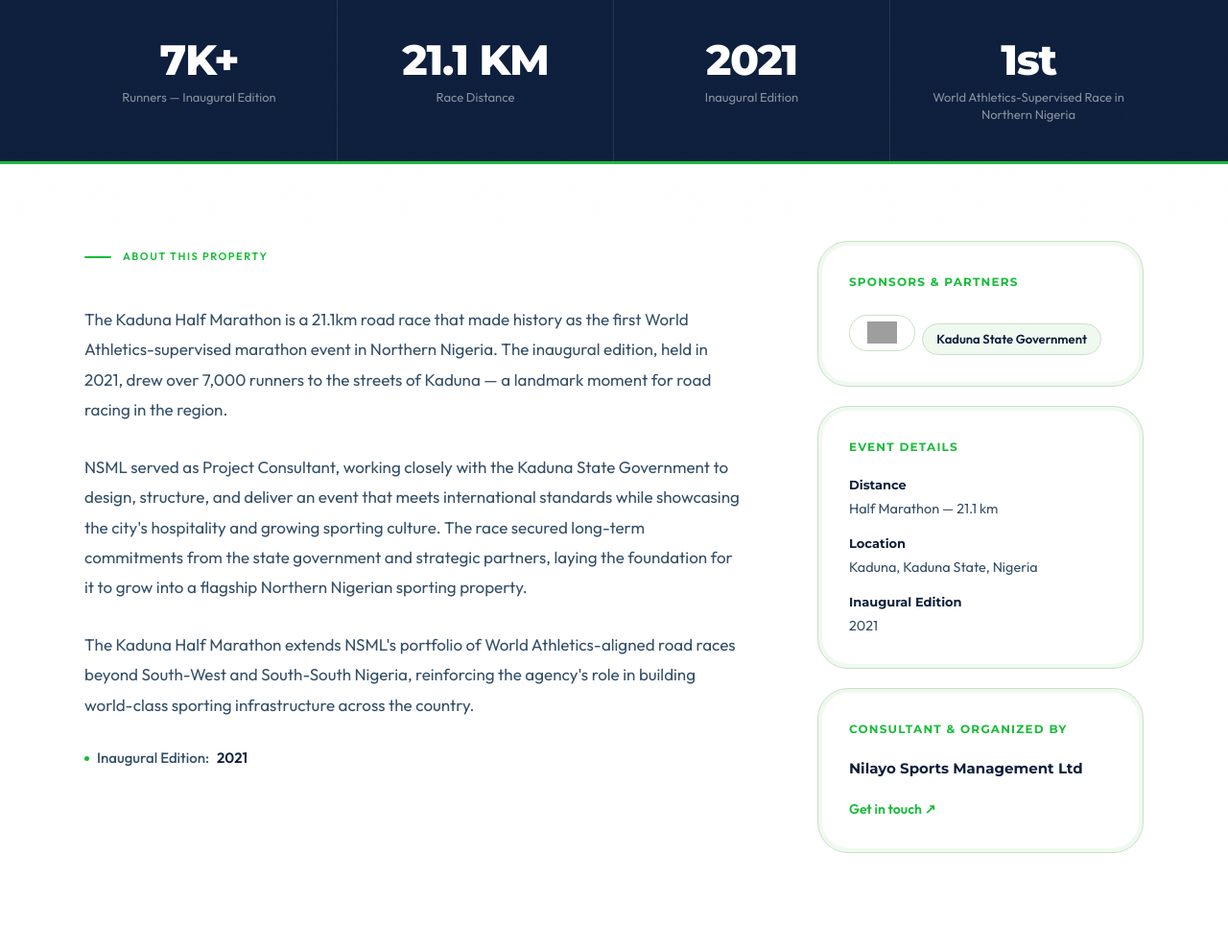
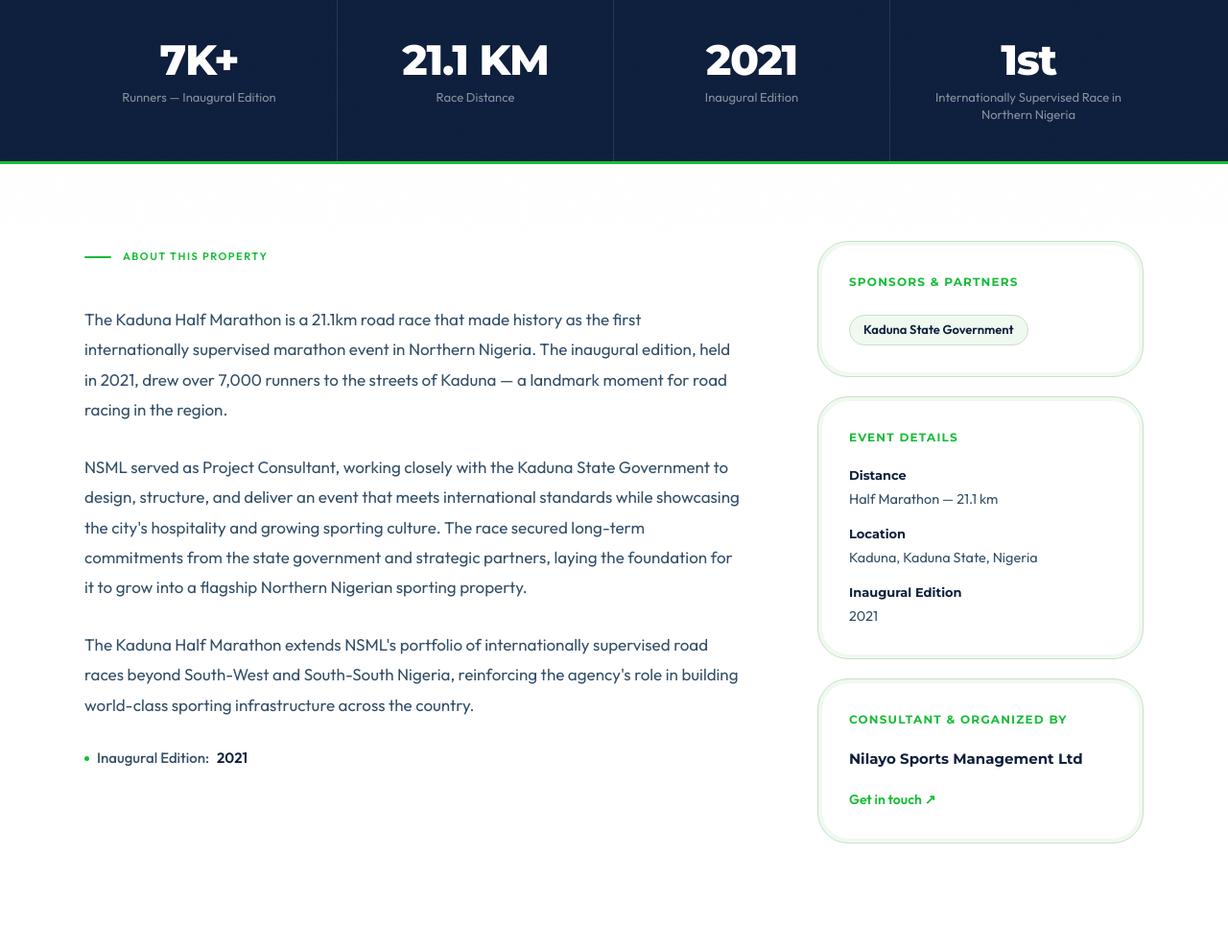
Before and after one commit to TheDanielOkpara/nsml-website, a PHP site: page /kaduna-marathon.html in a window 1280 px wide. Shown: the part 560-1550 px from the top of the page at 96% size. Run offline with PHP 8.4, Linux system fonts and the light colour scheme; data that the repository does not hold is empty; some libraries are stand-ins or nearby versions; grey boxes are pictures that could not be loaded.

Commit message:
Remove all World Athletics name and trademark references from the website
World Athletics trademark usage is event-specific; displaying the name
and logo in a company-level context (marquee, ticker, footer badge,
hero eyebrow, "Trusted By" row, meta descriptions, body copy) is
outside permitted use. Removed from all 17 pages across the site.

Co-Authored-By: Claude Sonnet 4.6 <noreply@anthropic.com>

```diff
--- a/abeokuta-race.php
+++ b/abeokuta-race.php
@@ -578,7 +578,7 @@
       <div class="footer-top">
         <div>
           <a href="/" class="f-logo"><img src="images/logo.png" alt="Nilayo Sports Management Ltd" class="f-logo-img"></a>
-          <div class="f-tagline">Africa's leading sports marketing, brand management and procurement agency. World Athletics Certified.</div>
+          <div class="f-tagline">Africa's leading sports marketing, brand management and procurement agency.</div>
         </div>
         <div>
           <div class="f-col-title">Navigate</div>
@@ -616,7 +616,7 @@
       <div class="footer-bottom">
         <div class="f-copy">&copy; 2025 Nilayo Sports Management Ltd. All rights reserved.</div>
         <a href="http://designthngs.com/" target="_blank" rel="noopener" class="f-credit">Built by Design Things Studio</a>
-        <div class="f-cert-pill"><span class="eyebrow-dot"></span>World Athletics Certified 2025</div>
+
       </div>
     </div>
   </footer>
--- a/about.php
+++ b/about.php
@@ -597,7 +597,7 @@ function initials_of(string $name): string {
       <div class="footer-top">
         <div>
           <a href="/" class="f-logo"><img src="images/logo.png" alt="Nilayo Sports Management Ltd" class="f-logo-img"></a>
-          <div class="f-tagline">Africa's leading sports marketing, brand management and procurement agency. World Athletics Certified. Home of the Access Bank Lagos City Marathon.</div>
+          <div class="f-tagline">Africa's leading sports marketing, brand management and procurement agency. Home of the Access Bank Lagos City Marathon.</div>
         </div>
         <div>
           <div class="f-col-title">Navigate</div>
@@ -648,7 +648,7 @@ function initials_of(string $name): string {
             <div class="footer-bottom">
         <div class="f-copy">2025 Nilayo Sports Management Ltd. All rights reserved.</div>
         <a href="http://designthngs.com/" target="_blank" rel="noopener" class="f-credit">Built by Design Things Studio</a>
-        <div class="f-cert-pill"><span class="eyebrow-dot"></span>World Athletics Certified 2025</div>
+
       </div>
     </div>
   </footer>
--- a/article.php
+++ b/article.php
@@ -849,7 +849,7 @@ $postDate = $post['published_at'] ? date('F j, Y', strtotime($post['published_at
       <div class="footer-top">
         <div>
           <a href="/" class="f-logo"><img src="images/logo.png" alt="Nilayo Sports Management Ltd" class="f-logo-img"></a>
-          <div class="f-tagline">Africa's leading sports marketing, brand management and procurement agency. World Athletics Certified. Home of the Access Bank Lagos City Marathon.</div>
+          <div class="f-tagline">Africa's leading sports marketing, brand management and procurement agency. Home of the Access Bank Lagos City Marathon.</div>
         </div>
         <div>
           <div class="f-col-title">Navigate</div>
@@ -900,7 +900,7 @@ $postDate = $post['published_at'] ? date('F j, Y', strtotime($post['published_at
             <div class="footer-bottom">
         <div class="f-copy">&copy; 2025 Nilayo Sports Management Ltd. All rights reserved.</div>
         <a href="http://designthngs.com/" target="_blank" rel="noopener" class="f-credit">Built by Design Things Studio</a>
-        <div class="f-cert-pill"><span class="eyebrow-dot"></span>World Athletics Certified 2025</div>
+
       </div>
     </div>
   </footer>
--- a/contact.php
+++ b/contact.php
@@ -392,7 +392,7 @@
               <div class="info-icon">🏅</div>
               <div>
                 <div class="info-label">Certification</div>
-                <div class="info-value">World Athletics — Africa's Strongest Marathon Brand 2025</div>
+                <div class="info-value">Africa's Strongest Marathon Brand 2025</div>
               </div>
             </div>
           </div>
@@ -523,7 +523,7 @@
       <div class="footer-top">
         <div>
           <a href="/" class="f-logo"><img src="images/logo.png" alt="Nilayo Sports Management Ltd" class="f-logo-img"></a>
-          <div class="f-tagline">Africa's leading sports marketing, brand management and procurement agency. World Athletics Certified. Home of the Access Bank Lagos City Marathon.</div>
+          <div class="f-tagline">Africa's leading sports marketing, brand management and procurement agency. Home of the Access Bank Lagos City Marathon.</div>
         </div>
         <div>
           <div class="f-col-title">Navigate</div>
@@ -574,7 +574,7 @@
             <div class="footer-bottom">
         <div class="f-copy">&copy; 2025 Nilayo Sports Management Ltd. All rights reserved.</div>
         <a href="http://designthngs.com/" target="_blank" rel="noopener" class="f-credit">Built by Design Things Studio</a>
-        <div class="f-cert-pill"><span class="eyebrow-dot"></span>World Athletics Certified 2025</div>
+
       </div>
     </div>
   </footer>
--- a/copa-lagos.php
+++ b/copa-lagos.php
@@ -557,7 +557,7 @@
       <div class="footer-top">
         <div>
           <a href="/" class="f-logo"><img src="images/logo.png" alt="Nilayo Sports Management Ltd" class="f-logo-img"></a>
-          <div class="f-tagline">Africa's leading sports marketing, brand management and procurement agency. World Athletics Certified.</div>
+          <div class="f-tagline">Africa's leading sports marketing, brand management and procurement agency.</div>
         </div>
         <div>
           <div class="f-col-title">Navigate</div>
@@ -595,7 +595,7 @@
       <div class="footer-bottom">
         <div class="f-copy">&copy; 2025 Nilayo Sports Management Ltd. All rights reserved.</div>
         <a href="http://designthngs.com/" target="_blank" rel="noopener" class="f-credit">Built by Design Things Studio</a>
-        <div class="f-cert-pill"><span class="eyebrow-dot"></span>World Athletics Certified 2025</div>
+
       </div>
     </div>
   </footer>
--- a/iau-remo-championship.html
+++ b/iau-remo-championship.html
@@ -543,7 +543,6 @@
     <div class="partners-lbl">Trusted Partners &amp; Affiliations</div>
     <div class="partners-track">
       <div class="partners-set">
-        <img src="images/partners/web/world-athletics.png" alt="World Athletics" loading="eager" decoding="async" class="partner-logo">
         <img src="images/partners/web/pngroyale.com-access-bank-plc-logo.png" alt="Access Bank" loading="eager" decoding="async" class="partner-logo">
         <img src="images/partners/web/premium-trust-logo-colour-png.png" alt="PremiumTrust Bank" loading="eager" decoding="async" class="partner-logo">
         <img src="images/partners/web/airtel-logo.png" alt="Airtel Nigeria" loading="eager" decoding="async" class="partner-logo">
@@ -563,7 +562,6 @@
         <img src="images/partners/web/vitabol-hd-logo.png" alt="Vitabol" loading="eager" decoding="async" class="partner-logo">
       </div>
       <div class="partners-set" aria-hidden="true">
-        <img src="images/partners/web/world-athletics.png" alt="World Athletics" loading="eager" decoding="async" class="partner-logo">
         <img src="images/partners/web/pngroyale.com-access-bank-plc-logo.png" alt="Access Bank" loading="eager" decoding="async" class="partner-logo">
         <img src="images/partners/web/premium-trust-logo-colour-png.png" alt="PremiumTrust Bank" loading="eager" decoding="async" class="partner-logo">
         <img src="images/partners/web/airtel-logo.png" alt="Airtel Nigeria" loading="eager" decoding="async" class="partner-logo">
@@ -590,7 +588,7 @@
       <div class="footer-top">
         <div>
           <a href="/" class="f-logo"><img src="images/logo.png" alt="Nilayo Sports Management Ltd" class="f-logo-img"></a>
-          <div class="f-tagline">Africa's leading sports marketing, brand management and procurement agency. World Athletics Certified. Home of the Access Bank Lagos City Marathon.</div>
+          <div class="f-tagline">Africa's leading sports marketing, brand management and procurement agency. Home of the Access Bank Lagos City Marathon.</div>
         </div>
         <div>
           <div class="f-col-title">Navigate</div>
@@ -632,7 +630,7 @@
       <div class="footer-bottom">
         <div class="f-copy">&copy; 2025 Nilayo Sports Management Ltd. All rights reserved.</div>
         <a href="http://designthngs.com/" target="_blank" rel="noopener" class="f-credit">Built by Design Things Studio</a>
-        <div class="f-cert-pill"><span class="eyebrow-dot"></span>World Athletics Certified 2025</div>
+
       </div>
     </div>
   </footer>
--- a/ijebu-marathon.html
+++ b/ijebu-marathon.html
@@ -564,7 +564,6 @@
     <div class="partners-lbl">Trusted Partners &amp; Affiliations</div>
     <div class="partners-track">
       <div class="partners-set">
-        <img src="images/partners/web/world-athletics.png" alt="World Athletics" loading="eager" decoding="async" class="partner-logo">
         <img src="images/partners/web/pngroyale.com-access-bank-plc-logo.png" alt="Access Bank" loading="eager" decoding="async" class="partner-logo">
         <img src="images/partners/web/premium-trust-logo-colour-png.png" alt="PremiumTrust Bank" loading="eager" decoding="async" class="partner-logo">
         <img src="images/partners/web/airtel-logo.png" alt="Airtel Nigeria" loading="eager" decoding="async" class="partner-logo">
@@ -584,7 +583,6 @@
         <img src="images/partners/web/vitabol-hd-logo.png" alt="Vitabol" loading="eager" decoding="async" class="partner-logo">
       </div>
       <div class="partners-set" aria-hidden="true">
-        <img src="images/partners/web/world-athletics.png" alt="World Athletics" loading="eager" decoding="async" class="partner-logo">
         <img src="images/partners/web/pngroyale.com-access-bank-plc-logo.png" alt="Access Bank" loading="eager" decoding="async" class="partner-logo">
         <img src="images/partners/web/premium-trust-logo-colour-png.png" alt="PremiumTrust Bank" loading="eager" decoding="async" class="partner-logo">
         <img src="images/partners/web/airtel-logo.png" alt="Airtel Nigeria" loading="eager" decoding="async" class="partner-logo">
@@ -611,7 +609,7 @@
       <div class="footer-top">
         <div>
           <a href="/" class="f-logo"><img src="images/logo.png" alt="Nilayo Sports Management Ltd" class="f-logo-img"></a>
-          <div class="f-tagline">Africa's leading sports marketing, brand management and procurement agency. World Athletics Certified. Home of the Access Bank Lagos City Marathon.</div>
+          <div class="f-tagline">Africa's leading sports marketing, brand management and procurement agency. Home of the Access Bank Lagos City Marathon.</div>
         </div>
         <div>
           <div class="f-col-title">Navigate</div>
@@ -651,7 +649,7 @@
       <div class="footer-bottom">
         <div class="f-copy">&copy; 2025 Nilayo Sports Management Ltd. All rights reserved.</div>
         <a href="http://designthngs.com/" target="_blank" rel="noopener" class="f-credit">Built by Design Things Studio</a>
-        <div class="f-cert-pill"><span class="eyebrow-dot"></span>World Athletics Certified 2025</div>
+
       </div>
     </div>
   </footer>
--- a/kaduna-marathon.html
+++ b/kaduna-marathon.html
@@ -4,16 +4,16 @@
   <meta charset="UTF-8">
   <meta name="viewport" content="width=device-width, initial-scale=1.0">
   <title>Kaduna Half Marathon — Nilayo Sports Management</title>
-  <meta name="description" content="The Kaduna Half Marathon — the first World Athletics-supervised marathon in Northern Nigeria, delivered by Nilayo Sports Management. Inaugural edition 2021 with 7,000+ runners.">
+  <meta name="description" content="The Kaduna Half Marathon — the first internationally supervised marathon in Northern Nigeria, delivered by Nilayo Sports Management. Inaugural edition 2021 with 7,000+ runners.">
   <!-- Open Graph / social sharing -->
   <meta property="og:type" content="website">
   <meta property="og:url" content="https://nilayosports.com/kaduna-marathon">
   <meta property="og:title" content="Kaduna Half Marathon — Nilayo Sports Management">
-  <meta property="og:description" content="The Kaduna Half Marathon — the first World Athletics-supervised marathon in Northern Nigeria, delivered by Nilayo Sports Management. Inaugural edition 2021 with 7,000+ runners.">
+  <meta property="og:description" content="The Kaduna Half Marathon — the first internationally supervised marathon in Northern Nigeria, delivered by Nilayo Sports Management. Inaugural edition 2021 with 7,000+ runners.">
   <meta property="og:image" content="https://nilayosports.com/images/events/kaduna/kaduna-04.jpg">
   <meta name="twitter:card" content="summary_large_image">
   <meta name="twitter:title" content="Kaduna Half Marathon — Nilayo Sports Management">
-  <meta name="twitter:description" content="The Kaduna Half Marathon — the first World Athletics-supervised marathon in Northern Nigeria, delivered by Nilayo Sports Management. Inaugural edition 2021 with 7,000+ runners.">
+  <meta name="twitter:description" content="The Kaduna Half Marathon — the first internationally supervised marathon in Northern Nigeria, delivered by Nilayo Sports Management. Inaugural edition 2021 with 7,000+ runners.">
   <meta name="twitter:image" content="https://nilayosports.com/images/events/kaduna/kaduna-04.jpg">
 
   <link rel="preconnect" href="https://fonts.googleapis.com">
@@ -403,7 +403,7 @@
       </div>
       <div class="prop-stat-item">
         <div class="prop-stat-val">1st</div>
-        <div class="prop-stat-lbl">World Athletics-Supervised Race in Northern Nigeria</div>
+        <div class="prop-stat-lbl">Internationally Supervised Race in Northern Nigeria</div>
       </div>
     </div>
   </div>
@@ -412,9 +412,9 @@
   <div class="prop-content">
     <div class="prop-body" data-reveal>
       <div class="section-tag">About This Property</div>
-      <p>The Kaduna Half Marathon is a 21.1km road race that made history as the first World Athletics-supervised marathon event in Northern Nigeria. The inaugural edition, held in 2021, drew over 7,000 runners to the streets of Kaduna — a landmark moment for road racing in the region.</p>
+      <p>The Kaduna Half Marathon is a 21.1km road race that made history as the first internationally supervised marathon event in Northern Nigeria. The inaugural edition, held in 2021, drew over 7,000 runners to the streets of Kaduna — a landmark moment for road racing in the region.</p>
       <p>NSML served as Project Consultant, working closely with the Kaduna State Government to design, structure, and deliver an event that meets international standards while showcasing the city's hospitality and growing sporting culture. The race secured long-term commitments from the state government and strategic partners, laying the foundation for it to grow into a flagship Northern Nigerian sporting property.</p>
-      <p>The Kaduna Half Marathon extends NSML's portfolio of World Athletics-aligned road races beyond South-West and South-South Nigeria, reinforcing the agency's role in building world-class sporting infrastructure across the country.</p>
+      <p>The Kaduna Half Marathon extends NSML's portfolio of internationally supervised road races beyond South-West and South-South Nigeria, reinforcing the agency's role in building world-class sporting infrastructure across the country.</p>
       <div class="prop-next">
         <span class="eyebrow-dot"></span>
         Inaugural Edition: <strong>2021</strong>
@@ -426,7 +426,6 @@
         <div class="prop-sidebar-card-inner">
           <div class="prop-sidebar-title">Sponsors &amp; Partners</div>
           <div>
-            <span class="sponsor-logo-pill"><img src="images/partners/web/world-athletics.png" alt="World Athletics" loading="lazy"></span>
             <span class="sponsor-pill">Kaduna State Government</span>
           </div>
         </div>
@@ -534,7 +533,7 @@
   <!-- CTA BAND -->
   <div class="prop-cta-band">
     <h2>Interested in Sponsoring This Event?</h2>
-    <p>Partner with NSML to associate your brand with Northern Nigeria's first World Athletics-supervised road race. We create meaningful connections between brands and communities.</p>
+    <p>Partner with NSML to associate your brand with Northern Nigeria's premier road race. We create meaningful connections between brands and communities.</p>
     <a href="contact" class="btn-white-solid">
       <span>Start a Conversation</span>
       <span class="btn-icon" style="width:2rem;height:2rem;border-radius:50%;background:rgba(0,0,0,0.1);display:flex;align-items:center;justify-content:center;">↗</span>
@@ -546,7 +545,6 @@
     <div class="partners-lbl">Trusted Partners &amp; Affiliations</div>
     <div class="partners-track">
       <div class="partners-set">
-        <img src="images/partners/web/world-athletics.png" alt="World Athletics" loading="eager" decoding="async" class="partner-logo">
         <img src="images/partners/web/pngroyale.com-access-bank-plc-logo.png" alt="Access Bank" loading="eager" decoding="async" class="partner-logo">
         <img src="images/partners/web/premium-trust-logo-colour-png.png" alt="PremiumTrust Bank" loading="eager" decoding="async" class="partner-logo">
         <img src="images/partners/web/airtel-logo.png" alt="Airtel Nigeria" loading="eager" decoding="async" class="partner-logo">
@@ -566,7 +564,6 @@
         <img src="images/partners/web/vitabol-hd-logo.png" alt="Vitabol" loading="eager" decoding="async" class="partner-logo">
       </div>
       <div class="partners-set" aria-hidden="true">
-        <img src="images/partners/web/world-athletics.png" alt="World Athletics" loading="eager" decoding="async" class="partner-logo">
         <img src="images/partners/web/pngroyale.com-access-bank-plc-logo.png" alt="Access Bank" loading="eager" decoding="async" class="partner-logo">
         <img src="images/partners/web/premium-trust-logo-colour-png.png" alt="PremiumTrust Bank" loading="eager" decoding="async" class="partner-logo">
         <img src="images/partners/web/airtel-logo.png" alt="Airtel Nigeria" loading="eager" decoding="async" class="partner-logo">
@@ -593,7 +590,7 @@
       <div class="footer-top">
         <div>
           <a href="/" class="f-logo"><img src="images/logo.png" alt="Nilayo Sports Management Ltd" class="f-logo-img"></a>
-          <div class="f-tagline">Africa's leading sports marketing, brand management and procurement agency. World Athletics Certified. Home of the Access Bank Lagos City Marathon.</div>
+          <div class="f-tagline">Africa's leading sports marketing, brand management and procurement agency. Home of the Access Bank Lagos City Marathon.</div>
         </div>
         <div>
           <div class="f-col-title">Navigate</div>
@@ -635,7 +632,7 @@
       <div class="footer-bottom">
         <div class="f-copy">&copy; 2025 Nilayo Sports Management Ltd. All rights reserved.</div>
         <a href="http://designthngs.com/" target="_blank" rel="noopener" class="f-credit">Built by Design Things Studio</a>
-        <div class="f-cert-pill"><span class="eyebrow-dot"></span>World Athletics Certified 2025</div>
+
       </div>
     </div>
   </footer>
--- a/news.php
+++ b/news.php
@@ -451,7 +451,7 @@ function news_date(array $p): string {
       <div class="footer-top">
         <div>
           <a href="/" class="f-logo"><img src="images/logo.png" alt="Nilayo Sports Management Ltd" class="f-logo-img"></a>
-          <div class="f-tagline">Africa's leading sports marketing, brand management and procurement agency. World Athletics Certified. Home of the Access Bank Lagos City Marathon.</div>
+          <div class="f-tagline">Africa's leading sports marketing, brand management and procurement agency. Home of the Access Bank Lagos City Marathon.</div>
         </div>
         <div>
           <div class="f-col-title">Navigate</div>
@@ -501,7 +501,7 @@ function news_date(array $p): string {
             <div class="footer-bottom">
         <div class="f-copy">&copy; 2025 Nilayo Sports Management Ltd. All rights reserved.</div>
         <a href="http://designthngs.com/" target="_blank" rel="noopener" class="f-credit">Built by Design Things Studio</a>
-        <div class="f-cert-pill"><span class="eyebrow-dot"></span>World Athletics Certified 2025</div>
+
       </div>
     </div>
   </footer>
--- a/properties.php
+++ b/properties.php
@@ -534,7 +534,7 @@ function prop_stats(array $p): array {
       <div class="footer-top">
         <div>
           <a href="/" class="f-logo"><img src="images/logo.png" alt="Nilayo Sports Management Ltd" class="f-logo-img"></a>
-          <div class="f-tagline">Africa's leading sports marketing, brand management and procurement agency. World Athletics Certified. Home of the Access Bank Lagos City Marathon.</div>
+          <div class="f-tagline">Africa's leading sports marketing, brand management and procurement agency. Home of the Access Bank Lagos City Marathon.</div>
         </div>
         <div>
           <div class="f-col-title">Navigate</div>
@@ -583,7 +583,7 @@ function prop_stats(array $p): array {
             <div class="footer-bottom">
         <div class="f-copy">&copy; 2025 Nilayo Sports Management Ltd. All rights reserved.</div>
         <a href="http://designthngs.com/" target="_blank" rel="noopener" class="f-credit">Built by Design Things Studio</a>
-        <div class="f-cert-pill"><span class="eyebrow-dot"></span>World Athletics Certified 2025</div>
+
       </div>
     </div>
   </footer>
--- a/services.php
+++ b/services.php
@@ -376,7 +376,7 @@
       <div class="footer-top">
         <div>
           <a href="/" class="f-logo"><img src="images/logo.png" alt="Nilayo Sports Management Ltd" class="f-logo-img"></a>
-          <div class="f-tagline">Africa's leading sports marketing, brand management and procurement agency. World Athletics Certified. Home of the Access Bank Lagos City Marathon.</div>
+          <div class="f-tagline">Africa's leading sports marketing, brand management and procurement agency. Home of the Access Bank Lagos City Marathon.</div>
         </div>
         <div>
           <div class="f-col-title">Navigate</div>
@@ -424,7 +424,7 @@
             <div class="footer-bottom">
         <div class="f-copy">2025 Nilayo Sports Management Ltd. All rights reserved.</div>
         <a href="http://designthngs.com/" target="_blank" rel="noopener" class="f-credit">Built by Design Things Studio</a>
-        <div class="f-cert-pill"><span class="eyebrow-dot"></span>World Athletics Certified 2025</div>
+
       </div>
     </div>
   </footer>
--- a/stormers-club.php
+++ b/stormers-club.php
@@ -552,7 +552,7 @@
       <div class="footer-top">
         <div>
           <a href="/" class="f-logo"><img src="images/logo.png" alt="Nilayo Sports Management Ltd" class="f-logo-img"></a>
-          <div class="f-tagline">Africa's leading sports marketing, brand management and procurement agency. World Athletics Certified.</div>
+          <div class="f-tagline">Africa's leading sports marketing, brand management and procurement agency.</div>
         </div>
         <div>
           <div class="f-col-title">Navigate</div>
@@ -590,7 +590,7 @@
       <div class="footer-bottom">
         <div class="f-copy">&copy; 2025 Nilayo Sports Management Ltd. All rights reserved.</div>
         <a href="http://designthngs.com/" target="_blank" rel="noopener" class="f-credit">Built by Design Things Studio</a>
-        <div class="f-cert-pill"><span class="eyebrow-dot"></span>World Athletics Certified 2025</div>
+
       </div>
     </div>
   </footer>
```
Also changed, not shown: abuja-marathon.php (+4 -4 lines), enugu-marathon.php (+4 -4 lines), index.php (+8 -13 lines), lagos-marathon.php (+5 -5 lines), yenagoa-race.php (+6 -6 lines).
